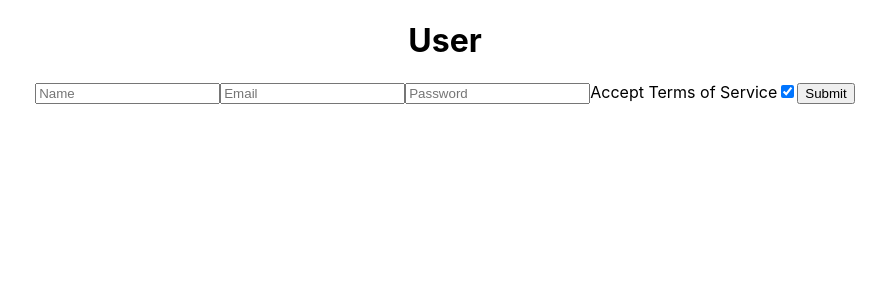
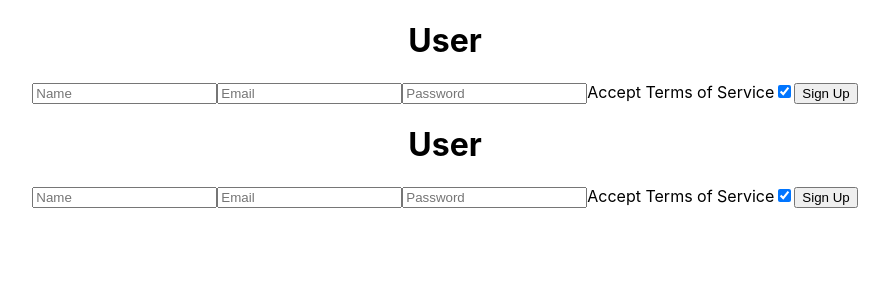
Before and after one commit to Build-Week-Diabetes-Manager/frontend, a React (Create React App) app in the folder diabetes-management/: page /SignUp in a window 1280 px wide. Shown: the top 300 px of the page, without its empty margins (195-1084 px from the left). Built offline with nearby package versions, Linux system fonts and the light colour scheme.

Commit message:
cleaning up some code and added route

```diff
--- a/diabetes-management/src/App.js
+++ b/diabetes-management/src/App.js
@@ -1,11 +1,15 @@
 import React from 'react';
 import './App.css';
-import UserForm from "./components/SignUp.js";
+import SignUp from "./components/SignUp.js";
+import { Route } from "react-router-dom";
+import FormikUserForm from './components/SignUp.js';
+
 
 function App() {
   return (
     <div className="App">
-     <UserForm/>
+    <SignUp />
+     <Route path="/SignUp" component={FormikUserForm} />
     </div>
   );
 }
--- a/diabetes-management/src/components/SignUp.js
+++ b/diabetes-management/src/components/SignUp.js
@@ -44,7 +44,7 @@ import { Form, Field, withFormik } from "formik";
           <span className="checkmark" />
         </label>
 
-    <button type='submit'>Submit</button>
+    <button type='submit'>Sign Up</button>
 
     </Form>
     </div>
```
